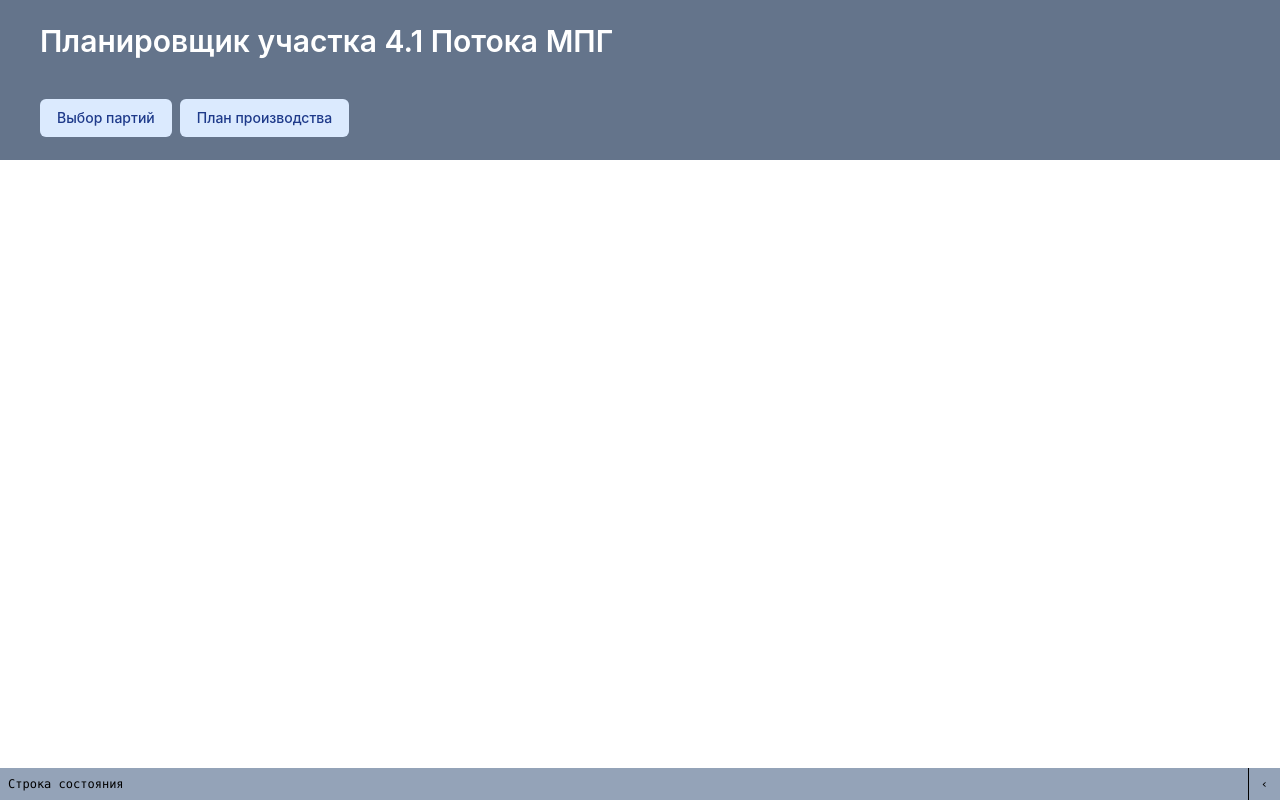
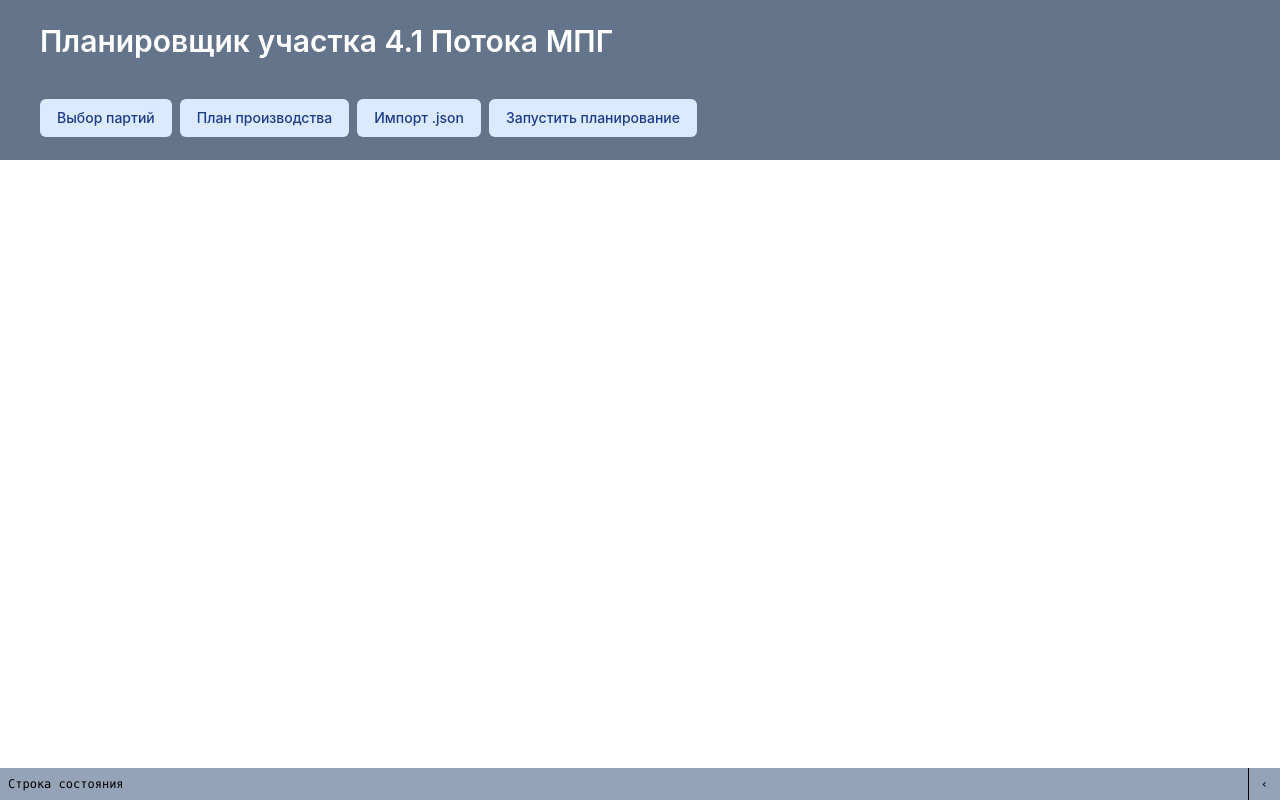
Before and after one commit to lorentzimys/ktsm-planner-mvp, a React app: page /planning in a window 1280 px wide. Built offline with nearby package versions, Linux system fonts and the light colour scheme.

Commit message:
Moved buttons to AppHeader

```diff
--- a/src/components/AppFooter/index.tsx
+++ /dev/null
@@ -1,53 +0,0 @@
-import React, { useState, useCallback, useRef, useEffect } from 'react';
-import { useAppDispatch } from '../../hooks/hooks';
-import { uploadData } from './../../store/dataSlice';
-
-export const AppFooter = ({ handleImport, handleRefresh, handlePlan }) => {
-  const fileInputRef = useRef<HTMLInputElement>(null);
-  const [file, setFile] = useState<File | null>(null);
-  const dispatch = useAppDispatch();
-
-  const onFileChanged = useCallback(e => {
-    setFile(e.target.files[0]);
-  }, []);
-
-  const handleFileUpload = useCallback(() => {
-    if (fileInputRef.current) {
-      fileInputRef.current.click();
-    }
-  }, [fileInputRef]);
-
-  useEffect(() => {
-    if (file) {
-      const filereader = new FileReader();
-      filereader.onload = e => {
-        const data = JSON.parse(e.target?.result as string);
-        dispatch(uploadData(data));
-      };
-      filereader.readAsText(file as Blob);
-    }
-  }, [file]);
-
-  const UploadButton = React.memo(() => (
-    <>
-      <input
-        ref={fileInputRef}
-        type="file"
-        accept="json"
-        style={{ display: 'none' }}
-        onChange={onFileChanged}
-      />
-      <button className='button' onClick={handleFileUpload}>Импорт .json</button>
-    </>
-  ));
-
-  return (
-    <footer className='flex flex-col items-start justify-center p-10 bg-slate-500'>
-      <div className='flex flex-row flex-1 gap-2 w-[100%]'>
-        <UploadButton />
-        {/* <button className='button' onClick={handleRefresh}>Обновить партии</button> */}
-        <button className='button flex ml-auto' onClick={handlePlan}>Запустить планирование</button>
-      </div>
-    </footer>
-  )
-}
--- a/src/components/AppHeader/index.tsx
+++ b/src/components/AppHeader/index.tsx
@@ -1,12 +1,29 @@
-import React from 'react';
+import React, { useCallback } from 'react';
 import { Link } from 'react-router-dom';
+import { useAppDispatch } from '../../hooks/hooks';
+import { uploadData } from '../../store/dataSlice';
+import { UploadButton } from '../UploadButton';
 
-export const AppHeader = () => (
+export const AppHeader = () => {
+  const dispatch = useAppDispatch();
+  const handleUpload = useCallback(e => {
+    const data = JSON.parse(e.target?.result as string);
+    dispatch(uploadData(data));
+  }, []);
+
+  const handlePlan = useCallback(() => {
+    console.log('Planning...');
+  }, []);
+
+  return (
     <header className='flex flex-col items-start justify-center p-10 gap-10 h-[20vh] bg-slate-500'>
       <h1 className='flex font-semibold text-3xl text-white fo'>Планировщик участка 4.1 Потока МПГ</h1>
       <div className='flex gap-2'>
         <Link className='button' to="/">Выбор партий</Link>
-      <Link className='button' to="/planner">План производства</Link>
+        <Link className='button' to="/planning">План производства</Link>
+        <UploadButton onUpload={handleUpload} />
+        <button className='button flex ml-auto' onClick={handlePlan}>Запустить планирование</button>
       </div>
     </header>
   )
+}
--- /dev/null
+++ b/src/components/UploadButton/index.scss
@@ -0,0 +1,5 @@
+.upload {
+	&__button {
+		@apply inline-flex justify-center rounded-md border border-transparent bg-blue-100 px-4 py-2 text-sm font-medium text-blue-900 hover:bg-blue-200 focus:outline-none focus-visible:ring-2 focus-visible:ring-blue-500;
+	}
+}
--- /dev/null
+++ b/src/components/UploadButton/index.tsx
@@ -0,0 +1,39 @@
+import React, { useState, useCallback, useRef, useEffect } from 'react';
+import './index.scss';
+
+export const UploadButton = ({ onUpload }) => {
+  const fileInputRef = useRef<HTMLInputElement>(null);
+  const [file, setFile] = useState<File | null>(null);
+
+  const onFileChanged = useCallback(e => {
+    setFile(e.target.files[0]);
+  }, []);
+
+  const handleFileUpload = useCallback(() => {
+    if (fileInputRef.current) {
+      fileInputRef.current.click();
+    }
+  }, [fileInputRef]);
+
+  useEffect(() => {
+    if (file) {
+      const filereader = new FileReader();
+      filereader.onload = onUpload;
+      filereader.readAsText(file as Blob);
+    }
+  }, [file, onUpload]);
+
+  return (
+    <div className='upload'>
+      <input
+        ref={fileInputRef}
+        type="file"
+        accept="json"
+        style={{ display: 'none' }}
+        onChange={onFileChanged}
+      />
+      <button className='upload__button' onClick={handleFileUpload}>Импорт .json</button>
+    </div>
+  )
+
+}
--- a/src/components/app/index.css
+++ b/src/components/app/index.css
@@ -21,7 +21,6 @@
 
 		.button {
 			border: 1px solid var(--main-color);
-
 			border-radius: 4px;
 			padding: 4px 12px;
 			color: #4A148C;
--- a/src/screens/Planning/index.tsx
+++ b/src/screens/Planning/index.tsx
@@ -22,7 +22,6 @@ export const PlanningScreen = () => {
   )
 
   return (
-    <>
     <div>
       { data && data.length && (
         <FrappeGantt
@@ -35,6 +34,5 @@ export const PlanningScreen = () => {
         />
       )}
     </div>
-    </>
   )
 };
```
Lines whose indentation alone changed are shown as unchanged.
